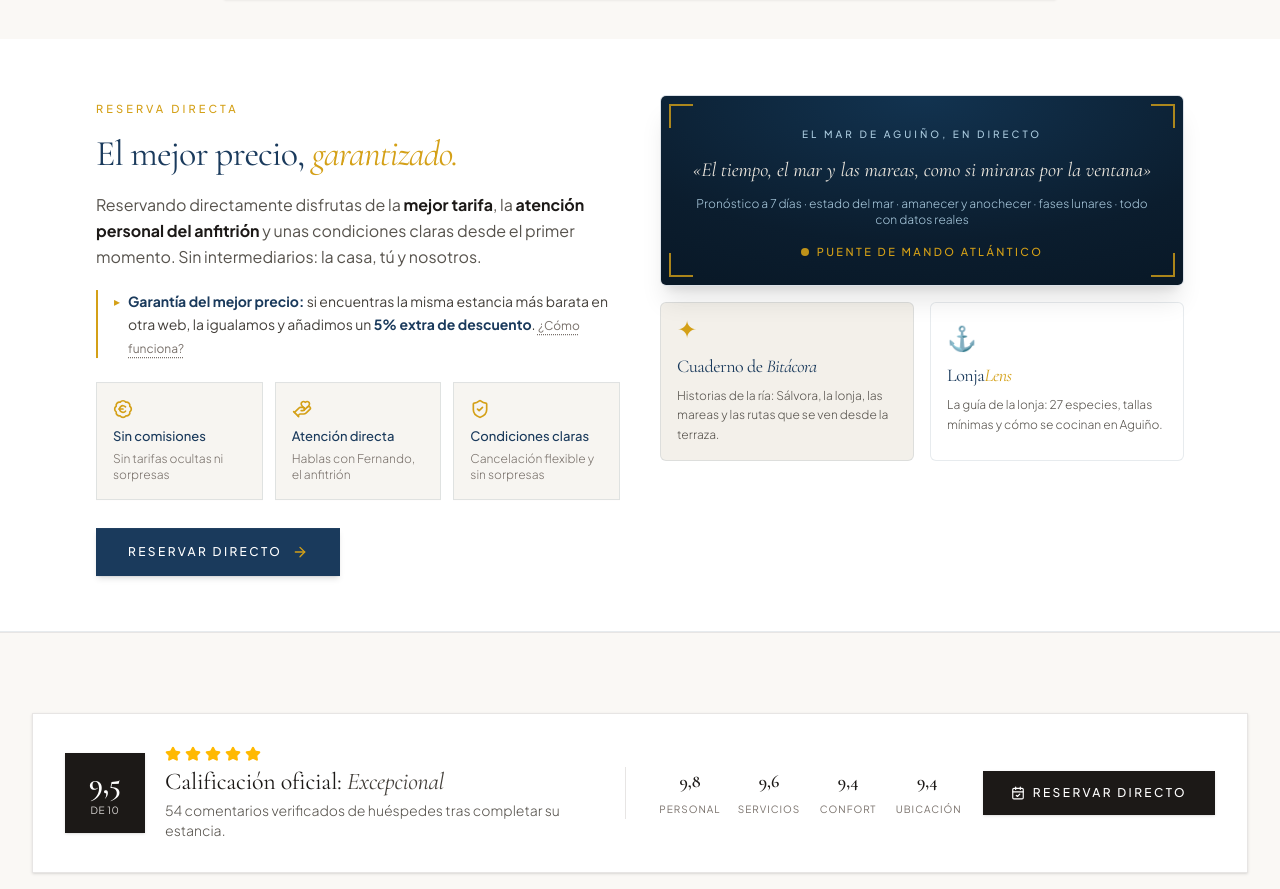
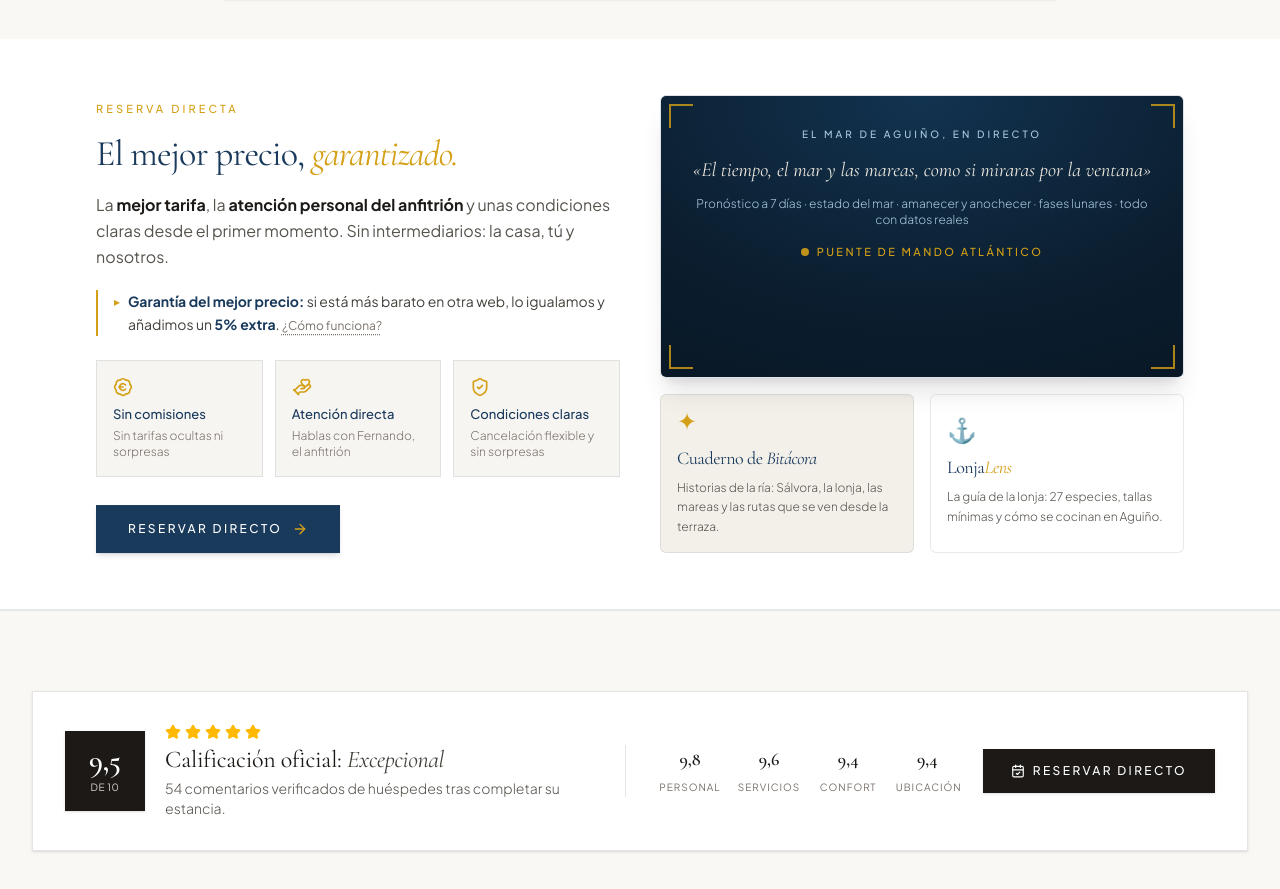
Before and after one commit to fmartinez31416/illas-atlanticas-web, a React (Vite) app: page / in a window 1280 px wide. Shown: the part 980-1869 px from the top of the page. Built offline with nearby package versions, Linux system fonts and the light colour scheme; no server answers.

Commit message:
fix: columna Puente alineada a la altura de la izquierda + copy garantia aun mas compacto

```diff
--- a/src/components/DirectBookingSection.tsx
+++ b/src/components/DirectBookingSection.tsx
@@ -11,7 +11,7 @@ export function DirectBookingSection({ onOpenBooking, onOpenBitacora, onOpenLonj
   return (
     <section id="reserva-directa" className="py-12 sm:py-14 bg-white border-b border-[#1A3A5C]/10">
       <div className="max-w-6xl mx-auto px-4 sm:px-6 lg:px-8">
-        <div className="grid grid-cols-1 lg:grid-cols-2 gap-8 lg:gap-10 items-start">
+        <div className="grid grid-cols-1 lg:grid-cols-2 gap-8 lg:gap-10 items-stretch">
           {/* Texto */}
           <Reveal>
             <div>
@@ -22,8 +22,8 @@ export function DirectBookingSection({ onOpenBooking, onOpenBitacora, onOpenLonj
                 El mejor precio, <span className="italic text-[#D4A017]">garantizado.</span>
               </h2>
               <p className="text-stone-600 mt-4 leading-relaxed max-w-xl">
-                Reservando directamente disfrutas de la <strong className="text-stone-900">mejor tarifa</strong>,
-                la <strong className="text-stone-900">atención personal del anfitrión</strong> y unas
+                La <strong className="text-stone-900">mejor tarifa</strong>, la{' '}
+                <strong className="text-stone-900">atención personal del anfitrión</strong> y unas
                 condiciones claras desde el primer momento. Sin intermediarios: la casa, tú y nosotros.
               </p>
 
@@ -32,9 +32,9 @@ export function DirectBookingSection({ onOpenBooking, onOpenBitacora, onOpenLonj
                 <summary className="cursor-pointer list-none flex items-start gap-2 text-stone-700 hover:text-[#1A3A5C] transition-colors">
                   <span className="text-[#D4A017] text-xs leading-relaxed mt-0.5 shrink-0">▸</span>
                   <span className="text-sm leading-relaxed">
-                    <strong className="text-[#1A3A5C]">Garantía del mejor precio:</strong> si encuentras
-                    la misma estancia más barata en otra web, la igualamos y añadimos un{' '}
-                    <strong className="text-[#1A3A5C]">5% extra de descuento</strong>.{' '}
+                    <strong className="text-[#1A3A5C]">Garantía del mejor precio:</strong> si está más
+                    barato en otra web, lo igualamos y añadimos un{' '}
+                    <strong className="text-[#1A3A5C]">5% extra</strong>.{' '}
                     <span className="text-xs text-stone-500 underline decoration-dotted underline-offset-4">
                       ¿Cómo funciona?
                     </span>
@@ -83,17 +83,17 @@ export function DirectBookingSection({ onOpenBooking, onOpenBitacora, onOpenLonj
           </Reveal>
 
           {/* Columna viva: Puente de Mando + Bitácora + LonjaLens */}
-          <Reveal delay={120}>
-            <div className="flex flex-col gap-4">
+          <Reveal delay={120} className="h-full">
+            <div className="flex flex-col gap-4 h-full">
               {/* Dato vivo: el Puente de Mando como gancho */}
               <button
                 type="button"
                 onClick={onOpenBitacora}
                 aria-label="Abrir el Puente de Mando Atlántico"
-                className="relative rounded-md overflow-hidden shadow-xl w-full text-left cursor-pointer transition-transform duration-300 hover:-translate-y-0.5 focus:outline-none focus:ring-2 focus:ring-[#D4A017]/60"
+                className="relative rounded-md overflow-hidden shadow-xl w-full text-left cursor-pointer transition-transform duration-300 hover:-translate-y-0.5 focus:outline-none focus:ring-2 focus:ring-[#D4A017]/60 flex-1"
                 style={{ border: '1px solid rgba(26,58,92,0.15)' }}
               >
-                <div className="relative" style={{ background: 'radial-gradient(120% 140% at 50% 0%, #123350 0%, #0B1D2E 55%, #071522 100%)' }}>
+                <div className="relative h-full" style={{ background: 'radial-gradient(120% 140% at 50% 0%, #123350 0%, #0B1D2E 55%, #071522 100%)' }}>
                   <span className="absolute top-2 left-2 w-6 h-6 border-t-2 border-l-2 border-[#D4A017]/80 pointer-events-none" />
                   <span className="absolute top-2 right-2 w-6 h-6 border-t-2 border-r-2 border-[#D4A017]/80 pointer-events-none" />
                   <span className="absolute bottom-2 left-2 w-6 h-6 border-b-2 border-l-2 border-[#D4A017]/80 pointer-events-none" />
```
